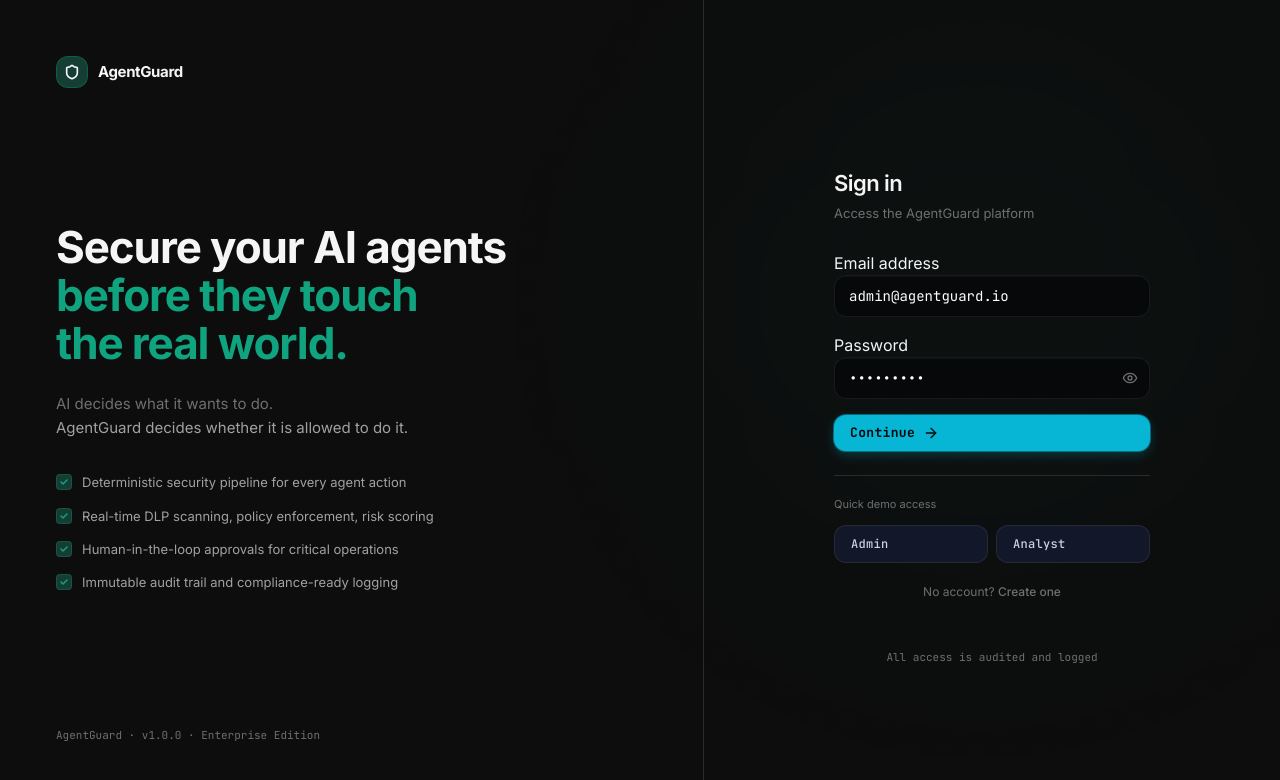
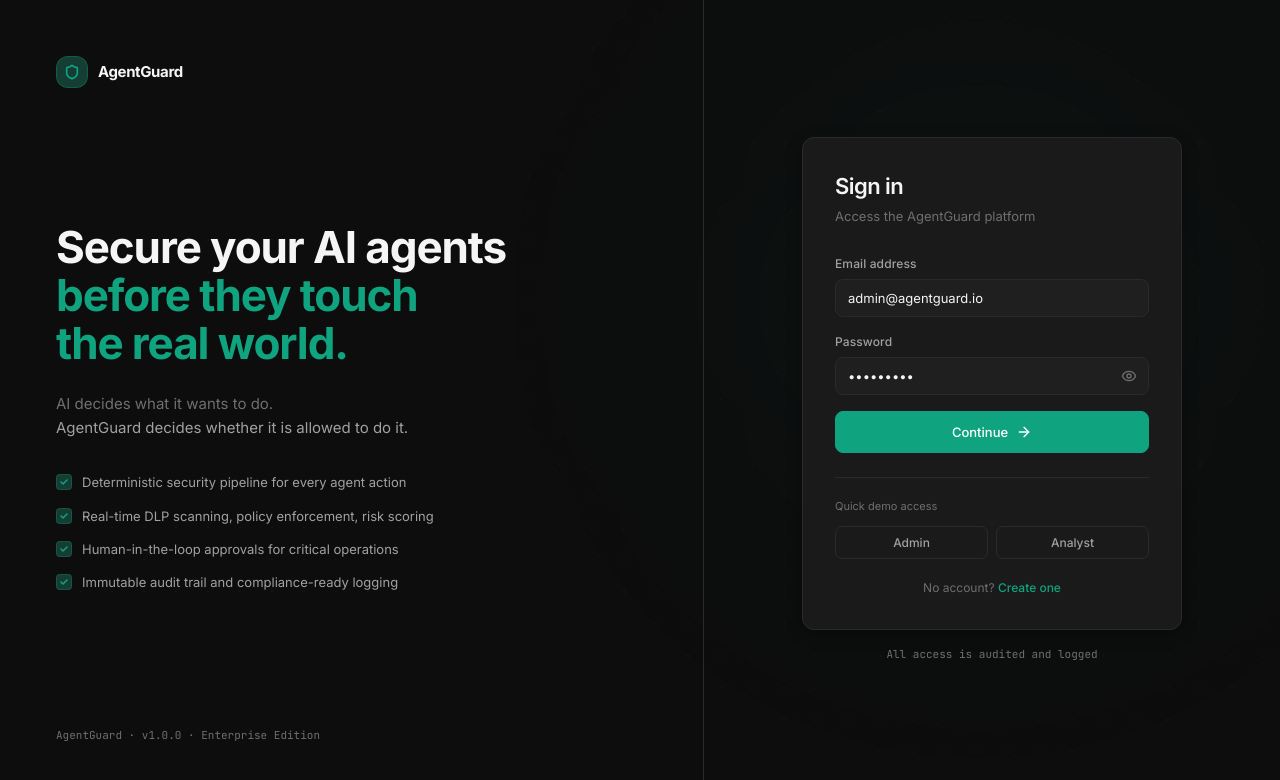
Before and after one commit to quintusjonath-jemy/agent-guard, a React (Vite) app in the folder agentguard-frontend/: page /login in a window 1280 px wide. Shown: the top 780 px of the page. Built offline with nearby package versions, Linux system fonts and the light colour scheme; no server answers; sample sign-in values are in the browser's storage.

Commit message:
modified index.css

```diff
--- a/agentguard-frontend/src/index.css
+++ b/agentguard-frontend/src/index.css
@@ -1,243 +1,342 @@
-@import url('https://fonts.googleapis.com/css2?family=Inter:wght@300;400;500;600;700;800;900&family=JetBrains+Mono:wght@300;400;500;600;700&display=swap');
+@import url('https://fonts.googleapis.com/css2?family=Inter:wght@300;400;500;600;700;800&family=JetBrains+Mono:wght@400;500;600&display=swap');
 
 @tailwind base;
 @tailwind components;
 @tailwind utilities;
 
-/* ============================================================
-   AGENTGUARD — PREMIUM DESIGN SYSTEM
-   ============================================================ */
+/* ================================================================
+   AGENTGUARD — PREMIUM MINIMAL DESIGN SYSTEM
+   Inspired by OpenAI · Linear · Vercel
+   ================================================================ */
 
 @layer base {
-  * {
-    box-sizing: border-box;
-  }
+  *, *::before, *::after { box-sizing: border-box; }
 
   html {
     scroll-behavior: smooth;
+    -webkit-font-smoothing: antialiased;
+    -moz-osx-font-smoothing: grayscale;
   }
 
   body {
-    @apply bg-dark-950 text-slate-100 font-sans min-h-screen;
-    font-feature-settings: 'cv11', 'ss01';
-    -webkit-font-smoothing: antialiased;
-    -moz-osx-font-smoothing: grayscale;
-    /* Subtle dot grid */
-    background-image:
-      radial-gradient(ellipse at 0% 0%, rgba(6, 182, 212, 0.06) 0px, transparent 60%),
-      radial-gradient(ellipse at 100% 100%, rgba(99, 102, 241, 0.05) 0px, transparent 60%),
-      radial-gradient(circle, rgba(255,255,255,0.012) 1px, transparent 1px);
-    background-size: 100% 100%, 100% 100%, 28px 28px;
+    @apply font-sans min-h-screen;
+    background-color: #0D0D0D;
+    color: #F5F5F5;
+    font-feature-settings: 'cv11', 'ss01', 'rlig' 1;
   }
 
-  /* Selection color */
+  /* Subtle background texture — barely visible dot grid */
+  body::before {
+    content: '';
+    position: fixed;
+    inset: 0;
+    background-image: radial-gradient(circle, rgba(255,255,255,0.018) 1px, transparent 1px);
+    background-size: 32px 32px;
+    pointer-events: none;
+    z-index: 0;
+  }
+
   ::selection {
-    background: rgba(6, 182, 212, 0.25);
-    color: #e2e8f0;
+    background: rgba(16, 163, 127, 0.2);
+    color: #F5F5F5;
+  }
+
+  /* Reset heading defaults */
+  h1,h2,h3,h4,h5,h6 { @apply font-sans font-semibold; }
+
+  input, textarea, select, button { font-family: inherit; }
+}
+
+/* ================================================================
+   COMPONENT LAYER
+   ================================================================ */
+@layer components {
+
+  /* ── Cards ─────────────────────────────────────────────────── */
+  .card {
+    background: #141414;
+    border: 1px solid #2A2A2A;
+    border-radius: 12px;
+    box-shadow: 0 1px 3px rgba(0,0,0,0.4);
+    transition: border-color 0.15s ease;
+  }
+
+  .card-elevated {
+    background: #1A1A1A;
+    border: 1px solid #2A2A2A;
+    border-radius: 12px;
+    box-shadow: 0 4px 16px rgba(0,0,0,0.3);
+  }
+
+  .card-interactive {
+    background: #141414;
+    border: 1px solid #2A2A2A;
+    border-radius: 12px;
+    box-shadow: 0 1px 3px rgba(0,0,0,0.4);
+    cursor: pointer;
+    transition: background 0.15s ease, border-color 0.15s ease, box-shadow 0.15s ease;
+  }
+  .card-interactive:hover {
+    background: #1A1A1A;
+    border-color: #383838;
+    box-shadow: 0 4px 16px rgba(0,0,0,0.3);
+  }
+
+  /* ── Buttons ────────────────────────────────────────────────── */
+  .btn {
+    @apply inline-flex items-center justify-center gap-2 font-medium transition-all duration-150 cursor-pointer select-none;
+    border-radius: 8px;
+    padding: 0.5rem 1rem;
+    font-size: 13px;
+    line-height: 20px;
+  }
+  .btn:disabled { opacity: 0.5; cursor: not-allowed; }
+
+  .btn-primary {
+    @apply btn;
+    background: #10A37F;
+    color: #fff;
+    border: 1px solid #10A37F;
+  }
+  .btn-primary:hover:not(:disabled) { background: #0d8f6f; border-color: #0d8f6f; }
+  .btn-primary:active:not(:disabled) { background: #087F63; }
+
+  .btn-secondary {
+    @apply btn;
+    background: transparent;
+    color: #A1A1A1;
+    border: 1px solid #2A2A2A;
+  }
+  .btn-secondary:hover:not(:disabled) { background: #1A1A1A; color: #F5F5F5; border-color: #383838; }
+
+  .btn-ghost {
+    @apply btn;
+    background: transparent;
+    color: #A1A1A1;
+    border: 1px solid transparent;
+  }
+  .btn-ghost:hover:not(:disabled) { background: #1A1A1A; color: #F5F5F5; }
+
+  .btn-danger {
+    @apply btn;
+    background: transparent;
+    color: #E06A62;
+    border: 1px solid #2A2A2A;
+  }
+  .btn-danger:hover:not(:disabled) { background: rgba(224,106,98,0.08); border-color: rgba(224,106,98,0.25); }
+
+  .btn-sm { padding: 0.35rem 0.75rem; font-size: 12px; border-radius: 7px; }
+  .btn-xs { padding: 0.2rem 0.6rem; font-size: 11px; border-radius: 6px; }
+
+  /* ── Form Fields ────────────────────────────────────────────── */
+  .input-field {
+    @apply w-full font-sans transition-all duration-150;
+    background: #1F1F1F;
+    border: 1px solid #2A2A2A;
+    border-radius: 8px;
+    color: #F5F5F5;
+    font-size: 13px;
+    line-height: 20px;
+    padding: 0.5rem 0.75rem;
+    outline: none;
+  }
+  .input-field::placeholder { color: #6F6F6F; }
+  .input-field:focus {
+    border-color: #10A37F;
+    box-shadow: 0 0 0 2px rgba(16,163,127,0.15);
+  }
+
+  .input-label {
+    display: block;
+    font-size: 12px;
+    font-weight: 500;
+    color: #A1A1A1;
+    margin-bottom: 6px;
+    letter-spacing: 0.01em;
+  }
+
+  /* ── Navigation ─────────────────────────────────────────────── */
+  .nav-item {
+    @apply flex items-center gap-2.5 w-full rounded-lg px-3 py-2 transition-all duration-150 cursor-pointer;
+    color: #6F6F6F;
+    font-size: 13px;
+    font-weight: 500;
+    text-decoration: none;
+    position: relative;
+  }
+  .nav-item:hover {
+    background: #1A1A1A;
+    color: #F5F5F5;
+  }
+  .nav-item.active {
+    background: #153D34;
+    color: #10A37F;
+  }
+  .nav-item.active::before {
+    content: '';
+    position: absolute;
+    left: 0;
+    top: 6px;
+    bottom: 6px;
+    width: 2px;
+    background: #10A37F;
+    border-radius: 0 2px 2px 0;
+  }
+
+  .nav-section-label {
+    font-size: 10px;
+    font-weight: 600;
+    letter-spacing: 0.1em;
+    text-transform: uppercase;
+    color: #6F6F6F;
+    padding: 0 12px;
+    margin-bottom: 2px;
+    margin-top: 20px;
+  }
+  .nav-section-label:first-child { margin-top: 0; }
+
+  /* ── Status / Risk Badges ───────────────────────────────────── */
+  .badge {
+    @apply inline-flex items-center gap-1;
+    border-radius: 5px;
+    font-size: 11px;
+    font-weight: 600;
+    padding: 2px 8px;
+    letter-spacing: 0.02em;
+  }
+
+  .badge-allowed   { background: rgba(53,183,122,0.12); color: #35B77A; }
+  .badge-blocked   { background: rgba(240,68,68,0.12); color: #F04444; }
+  .badge-pending   { background: rgba(214,168,79,0.12); color: #D6A84F; }
+  .badge-failed    { background: rgba(224,106,98,0.12); color: #E06A62; }
+  .badge-active    { background: rgba(53,183,122,0.12); color: #35B77A; }
+  .badge-inactive  { background: rgba(161,161,161,0.1); color: #A1A1A1; }
+  .badge-low       { background: rgba(53,183,122,0.1); color: #35B77A; }
+  .badge-medium    { background: rgba(214,168,79,0.1); color: #D6A84F; }
+  .badge-high      { background: rgba(224,106,98,0.12); color: #E06A62; }
+  .badge-critical  { background: rgba(240,68,68,0.15); color: #F04444; }
+  .badge-open      { background: rgba(240,68,68,0.12); color: #F04444; }
+  .badge-resolved  { background: rgba(53,183,122,0.12); color: #35B77A; }
+
+  /* ── Tables ─────────────────────────────────────────────────── */
+  .data-table { @apply w-full; border-collapse: collapse; }
+  .data-table th {
+    background: #141414;
+    border-bottom: 1px solid #2A2A2A;
+    color: #6F6F6F;
+    font-size: 11px;
+    font-weight: 600;
+    letter-spacing: 0.06em;
+    padding: 10px 16px;
+    text-align: left;
+    text-transform: uppercase;
+    position: sticky;
+    top: 0;
+    z-index: 1;
+  }
+  .data-table td {
+    border-bottom: 1px solid #1F1F1F;
+    color: #A1A1A1;
+    font-size: 13px;
+    padding: 12px 16px;
+    vertical-align: middle;
+  }
+  .data-table tr:hover td { background: #1A1A1A; }
+  .data-table tr:last-child td { border-bottom: none; }
+
+  /* ── Live indicator dot ─────────────────────────────────────── */
+  .live-dot {
+    display: inline-block;
+    width: 6px;
+    height: 6px;
+    border-radius: 50%;
+    background: #35B77A;
+    animation: pulseDot 2s ease-in-out infinite;
+    flex-shrink: 0;
+  }
+  .live-dot.red    { background: #F04444; }
+  .live-dot.yellow { background: #D6A84F; }
+  .live-dot.gray   { background: #6F6F6F; }
+
+  /* ── Divider ────────────────────────────────────────────────── */
+  .divider { border: none; border-top: 1px solid #2A2A2A; margin: 0; }
+
+  /* ── Skeleton loading ───────────────────────────────────────── */
+  .skeleton {
+    background: linear-gradient(90deg, #1A1A1A 25%, #222222 50%, #1A1A1A 75%);
+    background-size: 200% 100%;
+    animation: shimmer 1.5s ease-in-out infinite;
+    border-radius: 6px;
+  }
+
+  /* ── Code / payload ─────────────────────────────────────────── */
+  .code-block {
+    background: #111111;
+    border: 1px solid #2A2A2A;
+    border-radius: 8px;
+    font-family: 'JetBrains Mono', monospace;
+    font-size: 12px;
+    line-height: 1.6;
+    color: #A1A1A1;
+    padding: 16px;
+    overflow: auto;
+  }
+
+  /* ── Scrollbar ──────────────────────────────────────────────── */
+  ::-webkit-scrollbar { width: 5px; height: 5px; }
+  ::-webkit-scrollbar-track { background: transparent; }
+  ::-webkit-scrollbar-thumb { background: #2A2A2A; border-radius: 10px; }
+  ::-webkit-scrollbar-thumb:hover { background: #383838; }
+
+  /* ── Focus ring ─────────────────────────────────────────────── */
+  .focus-ring:focus-visible {
+    outline: 2px solid #10A37F;
+    outline-offset: 2px;
   }
 }
 
-/* ============================================================
-   GLASS PANEL SYSTEM
-   ============================================================ */
-@layer components {
+/* ================================================================
+   UTILITIES
+   ================================================================ */
+@layer utilities {
+  .text-primary   { color: #F5F5F5; }
+  .text-secondary { color: #A1A1A1; }
+  .text-muted     { color: #6F6F6F; }
+  .text-brand     { color: #10A37F; }
+  .text-success   { color: #35B77A; }
+  .text-warning   { color: #D6A84F; }
+  .text-danger    { color: #E06A62; }
+  .text-critical  { color: #F04444; }
 
-  /* Base glass panel */
-  .glass-panel {
-    @apply bg-dark-900/80 backdrop-blur-md border border-white/[0.06] rounded-2xl transition-all duration-200;
-    box-shadow: 0 1px 0 rgba(255,255,255,0.04) inset, 0 4px 24px rgba(0,0,0,0.4);
-  }
+  .bg-surface       { background: #0D0D0D; }
+  .bg-surface-base  { background: #141414; }
+  .bg-surface-elevated { background: #1A1A1A; }
+  .bg-surface-input { background: #1F1F1F; }
+  .border-surface   { border-color: #2A2A2A; }
 
-  /* Elevated glass — for modals, focus areas */
-  .glass-panel-elevated {
-    @apply bg-dark-850/90 backdrop-blur-xl border border-white/[0.08] rounded-2xl;
-    box-shadow: 0 1px 0 rgba(255,255,255,0.06) inset, 0 8px 40px rgba(0,0,0,0.6), 0 0 0 1px rgba(0,0,0,0.4);
-  }
+  .mono { font-family: 'JetBrains Mono', monospace; }
 
-  /* Interactive glass — cards that respond to hover */
-  .glass-panel-interactive {
-    @apply bg-dark-900/70 backdrop-blur-md border border-white/[0.06] rounded-2xl transition-all duration-200 cursor-pointer;
-    box-shadow: 0 1px 0 rgba(255,255,255,0.04) inset, 0 4px 20px rgba(0,0,0,0.3);
-  }
-  .glass-panel-interactive:hover {
-    @apply border-white/[0.10] bg-dark-850/80;
-    box-shadow: 0 1px 0 rgba(255,255,255,0.06) inset, 0 8px 32px rgba(0,0,0,0.45);
-    transform: translateY(-1px);
-  }
-
-  /* Danger glass panel */
-  .glass-panel-danger {
-    @apply bg-dark-900/80 backdrop-blur-md border border-red-500/20 rounded-2xl;
-    box-shadow: 0 0 0 1px rgba(239,68,68,0.08), 0 8px 32px rgba(239,68,68,0.08), 0 4px 20px rgba(0,0,0,0.4);
-  }
-
-  /* Amber warning panel */
-  .glass-panel-warn {
-    @apply bg-amber-950/20 backdrop-blur-md border border-amber-500/25 rounded-2xl;
-    box-shadow: 0 0 0 1px rgba(245,158,11,0.08), 0 8px 32px rgba(245,158,11,0.08), 0 4px 20px rgba(0,0,0,0.4);
-  }
-
-  /* Success panel */
-  .glass-panel-success {
-    @apply bg-emerald-950/20 backdrop-blur-md border border-emerald-500/20 rounded-2xl;
-    box-shadow: 0 0 0 1px rgba(16,185,129,0.08), 0 8px 32px rgba(16,185,129,0.06), 0 4px 20px rgba(0,0,0,0.4);
-  }
-
-  /* Code and log box */
-  .code-box {
-    @apply font-mono bg-dark-950/90 border border-white/[0.05] text-slate-300 rounded-xl p-4 text-xs leading-relaxed;
-    box-shadow: 0 1px 0 rgba(255,255,255,0.03) inset;
-  }
-
-  /* Sidebar nav item */
-  .nav-item {
-    @apply flex items-center gap-3 px-3 py-2.5 rounded-xl text-xs font-medium transition-all duration-150 relative text-slate-400;
-  }
-  .nav-item:hover {
-    @apply text-slate-100 bg-white/[0.05];
-  }
-  .nav-item.active {
-    @apply text-cyan-300 bg-cyan-500/[0.08];
-    box-shadow: inset 2px 0 0 rgb(34 211 238), inset 0 1px 0 rgba(6,182,212,0.08);
-  }
-
-  /* Premium button variants */
-  .btn-primary {
-    @apply inline-flex items-center gap-2 px-4 py-2.5 rounded-xl bg-cyan-500 hover:bg-cyan-400 text-dark-950 font-mono font-bold text-xs tracking-wide transition-all duration-150;
-    box-shadow: 0 0 0 1px rgba(6,182,212,0.5), 0 4px 12px rgba(6,182,212,0.25);
-  }
-  .btn-primary:hover {
-    box-shadow: 0 0 0 1px rgba(6,182,212,0.7), 0 6px 20px rgba(6,182,212,0.35);
-    transform: translateY(-1px);
-  }
-
-  .btn-secondary {
-    @apply inline-flex items-center gap-2 px-4 py-2.5 rounded-xl bg-dark-800 hover:bg-dark-750 border border-white/[0.08] hover:border-white/[0.12] text-slate-300 hover:text-white font-mono font-medium text-xs tracking-wide transition-all duration-150;
-  }
-
-  .btn-danger {
-    @apply inline-flex items-center gap-2 px-4 py-2.5 rounded-xl bg-red-600 hover:bg-red-500 text-white font-mono font-bold text-xs tracking-wide transition-all duration-150;
-    box-shadow: 0 0 0 1px rgba(239,68,68,0.5), 0 4px 12px rgba(239,68,68,0.2);
-  }
-
-  .btn-success {
-    @apply inline-flex items-center gap-2 px-4 py-2.5 rounded-xl bg-emerald-600 hover:bg-emerald-500 text-white font-mono font-bold text-xs tracking-wide transition-all duration-150;
-    box-shadow: 0 0 0 1px rgba(16,185,129,0.4), 0 4px 12px rgba(16,185,129,0.2);
-  }
-
-  /* Premium input */
-  .input-field {
-    @apply w-full px-3.5 py-2.5 rounded-xl bg-dark-950/80 border border-white/[0.07] text-sm text-white placeholder-slate-500 focus:outline-none focus:border-cyan-500/60 focus:ring-1 focus:ring-cyan-500/20 font-mono transition-all duration-150;
-    box-shadow: 0 1px 0 rgba(255,255,255,0.03) inset;
-  }
-
-  /* Metric stat display */
-  .stat-value {
-    @apply font-mono font-bold text-white tabular-nums;
-  }
-
-  /* Section heading (CAPS small label) */
-  .section-label {
-    @apply text-[10px] font-mono uppercase tracking-[0.15em] text-slate-500 font-semibold;
-  }
-
-  /* Risk/status pill base */
-  .risk-pill {
-    @apply inline-flex items-center gap-1 px-2 py-0.5 rounded-full text-[10px] font-mono font-semibold uppercase tracking-wide;
-  }
-
-  /* Timeline vertical connector */
-  .timeline-connector {
-    @apply absolute left-5 top-10 bottom-0 w-px bg-gradient-to-b from-slate-700/50 to-transparent;
-  }
-
-  /* Page fade-in */
-  .page-enter {
-    animation: pageEnter 0.25s ease-out forwards;
-  }
-
-  @keyframes pageEnter {
-    from { opacity: 0; transform: translateY(8px); }
-    to   { opacity: 1; transform: translateY(0); }
-  }
-
-  /* Shimmer skeleton */
-  .skeleton {
-    @apply rounded-lg bg-dark-800 relative overflow-hidden;
-  }
-  .skeleton::after {
-    content: '';
-    position: absolute;
-    inset: 0;
-    background: linear-gradient(90deg, transparent 0%, rgba(255,255,255,0.04) 50%, transparent 100%);
-    animation: shimmer 1.5s infinite;
-  }
-
-  @keyframes shimmer {
-    0%   { transform: translateX(-100%); }
-    100% { transform: translateX(100%); }
-  }
-
-  /* Glow ring for critical alerts */
-  .ring-critical {
-    box-shadow: 0 0 0 1px rgba(239,68,68,0.3), 0 0 20px rgba(239,68,68,0.1);
-  }
-
-  .ring-warn {
-    box-shadow: 0 0 0 1px rgba(245,158,11,0.3), 0 0 20px rgba(245,158,11,0.1);
-  }
-
-  .ring-success {
-    box-shadow: 0 0 0 1px rgba(16,185,129,0.3), 0 0 20px rgba(16,185,129,0.1);
+  .truncate-2 {
+    overflow: hidden;
+    display: -webkit-box;
+    -webkit-line-clamp: 2;
+    -webkit-box-orient: vertical;
   }
 }
 
-/* ============================================================
-   CUSTOM SCROLLBARS
-   ============================================================ */
-::-webkit-scrollbar {
-  width: 5px;
-  height: 5px;
+/* ================================================================
+   ANIMATIONS
+   ================================================================ */
+@keyframes shimmer {
+  0%   { background-position: 200% 0; }
+  100% { background-position: -200% 0; }
 }
-::-webkit-scrollbar-track {
-  background: transparent;
+@keyframes pulseDot {
+  0%, 100% { opacity: 1; }
+  50% { opacity: 0.35; }
 }
-::-webkit-scrollbar-thumb {
-  background: rgba(51, 65, 85, 0.5);
-  border-radius: 9999px;
-}
-::-webkit-scrollbar-thumb:hover {
-  background: rgba(71, 85, 105, 0.8);
-}
-
-/* ============================================================
-   RECHARTS OVERRIDE
-   ============================================================ */
-.recharts-tooltip-wrapper .recharts-default-tooltip {
-  border-radius: 12px !important;
-  font-family: 'JetBrains Mono', monospace !important;
-}
-.recharts-cartesian-axis-tick text {
-  font-family: 'JetBrains Mono', monospace;
-  fill: #64748b;
-  font-size: 10px;
-}
-
-/* ============================================================
-   ANIMATIONS
-   ============================================================ */
-@keyframes float {
-  0%, 100% { transform: translateY(0px); }
-  50%       { transform: translateY(-6px); }
-}
-@keyframes glow-pulse {
-  0%, 100% { opacity: 0.5; }
-  50%       { opacity: 1; }
-}
-@keyframes scan-line {
-  0%   { top: -2px; }
-  100% { top: 100%; }
-}
-
-.animate-float { animation: float 4s ease-in-out infinite; }
-.animate-glow-pulse { animation: glow-pulse 2s ease-in-out infinite; }
+@keyframes fadeIn    { from { opacity: 0 } to { opacity: 1 } }
+@keyframes slideUp   { from { opacity: 0; transform: translateY(8px) } to { opacity: 1; transform: translateY(0) } }
+@keyframes slideDown { from { opacity: 0; transform: translateY(-6px) } to { opacity: 1; transform: translateY(0) } }
+@keyframes scaleIn   { from { opacity: 0; transform: scale(0.96) } to { opacity: 1; transform: scale(1) } }
+@keyframes enterRow  { from { opacity: 0; transform: translateY(-4px) } to { opacity: 1; transform: translateY(0) } }
```
